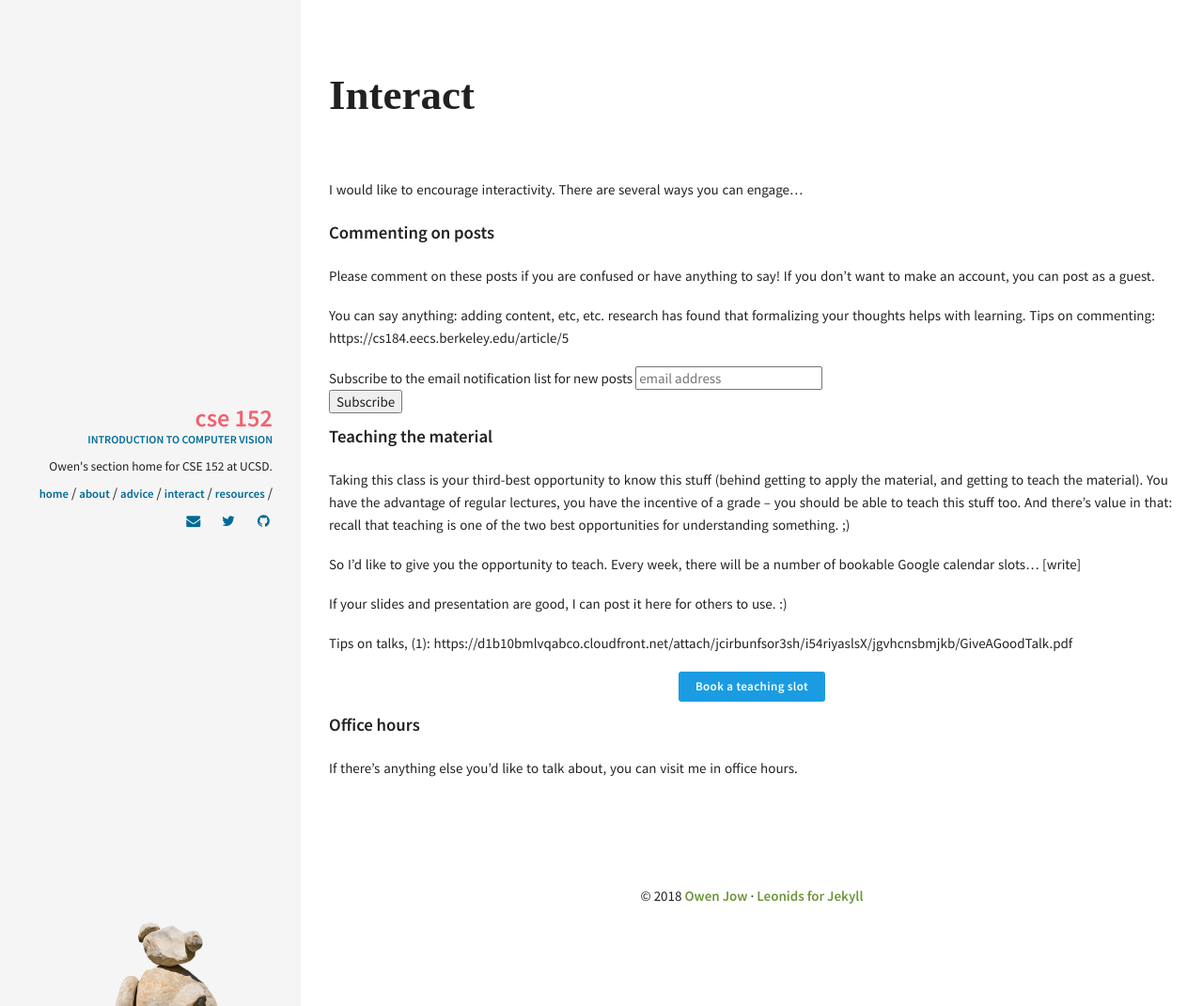
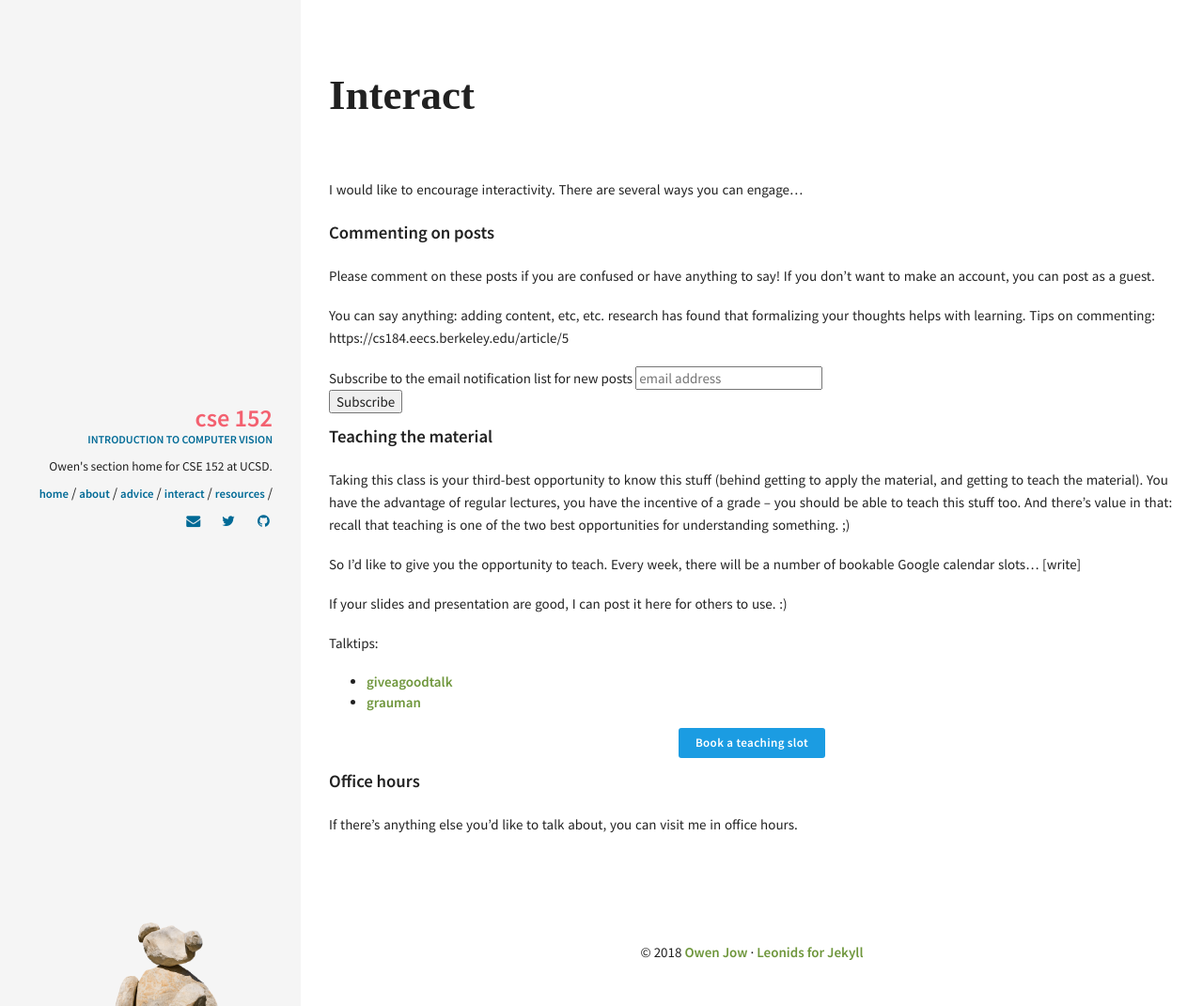
Before and after one commit to ohjay/cse152, a Jekyll site: the page built from pages/interact.md, in a window 1280 px wide. Shown: the whole page at 94% size. Built offline with Jekyll 4.4.1, drawn with Linux system fonts in a browser that asks for light colours; some web fonts are replaced; comment, search, counter and statistics services are not loaded.

Commit message:
minor, no overflow

```diff
--- a/_includes/head.html
+++ b/_includes/head.html
@@ -38,6 +38,10 @@
   <link rel="stylesheet" href="{{ site.url }}/css/font-awesome.min.css">
   <link rel="stylesheet" href="{{ site.url }}/css/main.css">
   <link href="//cdn-images.mailchimp.com/embedcode/horizontal-slim-10_7.css" rel="stylesheet" type="text/css">
+  <style type="text/css">
+    #mc_embed_signup { background: #fff; clear: left; width: 100%; }
+    #mc_embed_signup input.email { font-family: "Source Sans Pro", "Helvetica Neue", Helvetica, Arial, sans-serif; }
+  </style>
 
   <link rel="canonical" href="{{ page.url | replace:'index.html','' | prepend: site.url }}">
   <link rel="alternate" type="application/rss+xml" title="{{ site.title }}" href="{{ " /feed.xml " | prepend: site.url }}" />
--- a/_sass/pages/_layout.scss
+++ b/_sass/pages/_layout.scss
@@ -140,5 +140,3 @@
 .aspect-5625 {
   padding-top: 56.25%; // set to (height) / (width)
 }
-#mc_embed_signup { background: #fff; clear: left; width: 100%; }
-#mc_embed_signup input.email { font-family: "Source Sans Pro", "Helvetica Neue", Helvetica, Arial, sans-serif; }
--- a/pages/interact.md
+++ b/pages/interact.md
@@ -33,7 +33,10 @@ So I'd like to give you the opportunity to teach. Every week, there will be a nu
 
 If your slides and presentation are good, I can post it here for others to use. :)
 
-Tips on talks, (1): https://d1b10bmlvqabco.cloudfront.net/attach/jcirbunfsor3sh/i54riyaslsX/jgvhcnsbmjkb/GiveAGoodTalk.pdf
+Talktips:
+
+- [giveagoodtalk](https://d1b10bmlvqabco.cloudfront.net/attach/jcirbunfsor3sh/i54riyaslsX/jgvhcnsbmjkb/GiveAGoodTalk.pdf)
+- [grauman](https://www.cc.gatech.edu/~parikh/citizenofcvpr/static/slides/grauman_preparing_clear_talks.pdf)
 
 <div style="text-align: center">
   <a id="ts-button" href="https://calendar.google.com/calendar/selfsched?sstoken=UUdpTHc2UWlqV1I2fGRlZmF1bHR8YTcyNzZmZjIxODI4M2IyNjIzYThiOWZkZjk0YTAwY2Q">Book a teaching slot</a>
```
